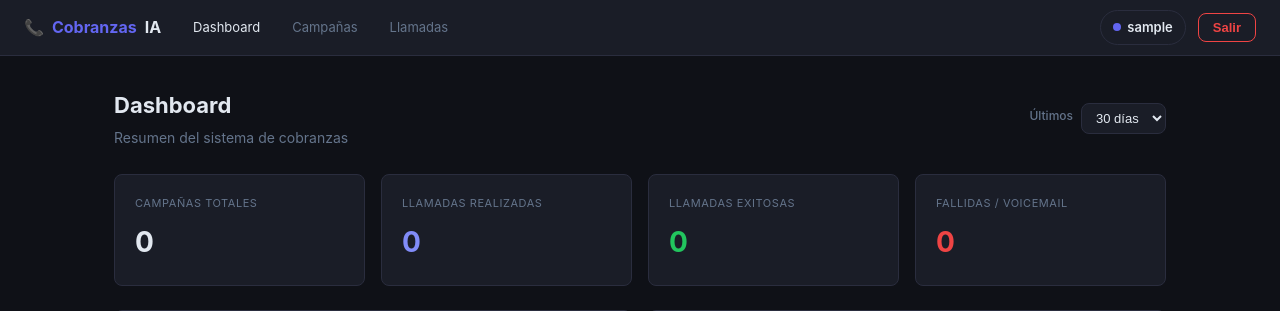
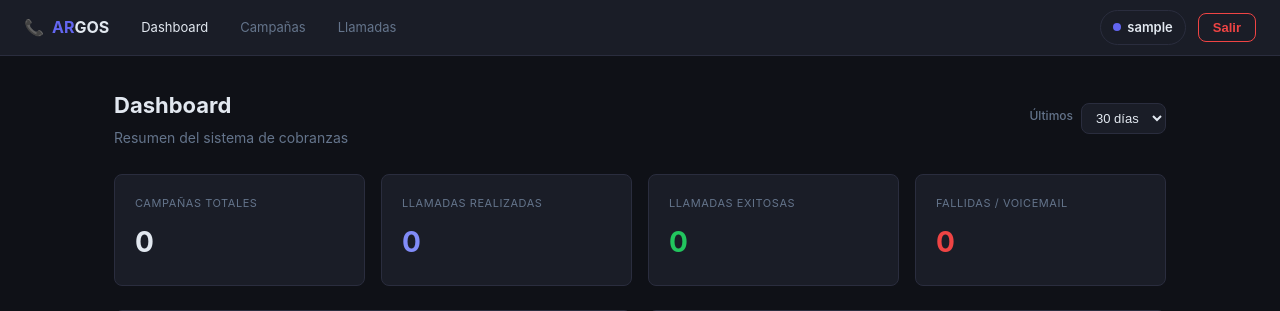
Before and after one commit to Mart1n-chamoy/proyecto-parque, a Django app: page / in a window 1280 px wide. Shown: the top 311 px of the page. Run offline with Django 4.2, Linux system fonts and the light colour scheme; the visitor is signed in with stand-in values (Sample User, id 1); data that the repository does not hold is empty; parts of the project's set-up code (start-up, migrations or seed data) failed here and were passed over; some libraries are stand-ins or nearby versions.

Commit message:
Renombra el sistema a ARGOS

```diff
--- a/backend/apps/dashboard/templates/dashboard/base.html
+++ b/backend/apps/dashboard/templates/dashboard/base.html
@@ -3,7 +3,7 @@
 <head>
   <meta charset="UTF-8">
   <meta name="viewport" content="width=device-width, initial-scale=1.0">
-  <title>{% block title %}Cobranzas IA{% endblock %}</title>
+  <title>{% block title %}ARGOS{% endblock %}</title>
   <script src="https://unpkg.com/htmx.org@1.9.12"></script>
   <style>
     *, *::before, *::after { box-sizing: border-box; margin: 0; padding: 0; }
@@ -53,7 +53,7 @@
       align-items: center;
       gap: 8px;
     }
-    .nav-brand span { color: var(--accent); }
+    .nav-brand .brand-accent { color: var(--accent); }
     nav a {
       color: var(--muted);
       text-decoration: none;
@@ -227,7 +227,7 @@
 <body>
 
 <nav>
-  <a href="/" class="nav-brand">📞 <span>Cobranzas</span> IA</a>
+  <a href="/" class="nav-brand">📞 <span><span class="brand-accent">AR</span>GOS</span></a>
   <a href="/" {% if request.path == '/' %}class="active"{% endif %}>Dashboard</a>
   <a href="/campaigns/" {% if '/campaigns' in request.path %}class="active"{% endif %}>Campañas</a>
   <a href="/calls/" {% if '/calls' in request.path %}class="active"{% endif %}>Llamadas</a>
--- a/backend/apps/dashboard/templates/dashboard/call_list.html
+++ b/backend/apps/dashboard/templates/dashboard/call_list.html
@@ -1,5 +1,5 @@
 {% extends "dashboard/base.html" %}
-{% block title %}Llamadas — Cobranzas IA{% endblock %}
+{% block title %}Llamadas — ARGOS{% endblock %}
 
 {% block content %}
 <div style="margin-bottom: 24px;">
--- a/backend/apps/dashboard/templates/dashboard/campaign_detail.html
+++ b/backend/apps/dashboard/templates/dashboard/campaign_detail.html
@@ -1,5 +1,5 @@
 {% extends "dashboard/base.html" %}
-{% block title %}{{ batch.name }} — Cobranzas IA{% endblock %}
+{% block title %}{{ batch.name }} — ARGOS{% endblock %}
 
 {% block content %}
 <div style="margin-bottom: 24px; display: flex; align-items: center; justify-content: space-between;">
--- a/backend/apps/dashboard/templates/dashboard/campaign_list.html
+++ b/backend/apps/dashboard/templates/dashboard/campaign_list.html
@@ -1,5 +1,5 @@
 {% extends "dashboard/base.html" %}
-{% block title %}Campañas — Cobranzas IA{% endblock %}
+{% block title %}Campañas — ARGOS{% endblock %}
 
 {% block content %}
 <div style="margin-bottom: 24px; display:flex; align-items:center; justify-content:space-between;">
--- a/backend/apps/dashboard/templates/dashboard/campaign_new.html
+++ b/backend/apps/dashboard/templates/dashboard/campaign_new.html
@@ -1,5 +1,5 @@
 {% extends "dashboard/base.html" %}
-{% block title %}Nueva campaña — Cobranzas IA{% endblock %}
+{% block title %}Nueva campaña — ARGOS{% endblock %}
 
 {% block content %}
 <div style="margin-bottom: 24px; display: flex; align-items: center; gap: 12px;">
--- a/backend/apps/dashboard/templates/dashboard/index.html
+++ b/backend/apps/dashboard/templates/dashboard/index.html
@@ -1,5 +1,5 @@
 {% extends "dashboard/base.html" %}
-{% block title %}Dashboard — Cobranzas IA{% endblock %}
+{% block title %}Dashboard — ARGOS{% endblock %}
 
 {% block content %}
 <div style="margin-bottom: 24px; display:flex; align-items:center; justify-content:space-between;">
--- a/backend/apps/dashboard/templates/dashboard/login.html
+++ b/backend/apps/dashboard/templates/dashboard/login.html
@@ -3,7 +3,7 @@
 <head>
   <meta charset="UTF-8">
   <meta name="viewport" content="width=device-width, initial-scale=1.0">
-  <title>Iniciar sesión — Cobranzas IA</title>
+  <title>Iniciar sesión — ARGOS</title>
   <style>
     *, *::before, *::after { box-sizing: border-box; margin: 0; padding: 0; }
     :root {
@@ -52,7 +52,7 @@
 </head>
 <body>
 <div class="box">
-  <div class="logo">📞 <span>Cobranzas</span> IA</div>
+  <div class="logo">📞 <span>AR</span>GOS</div>
   <h2>Iniciar sesión</h2>
   <p class="subtitle">Ingresá con tu cuenta para continuar</p>
 
```
Also changed, not shown: 1 other file.
